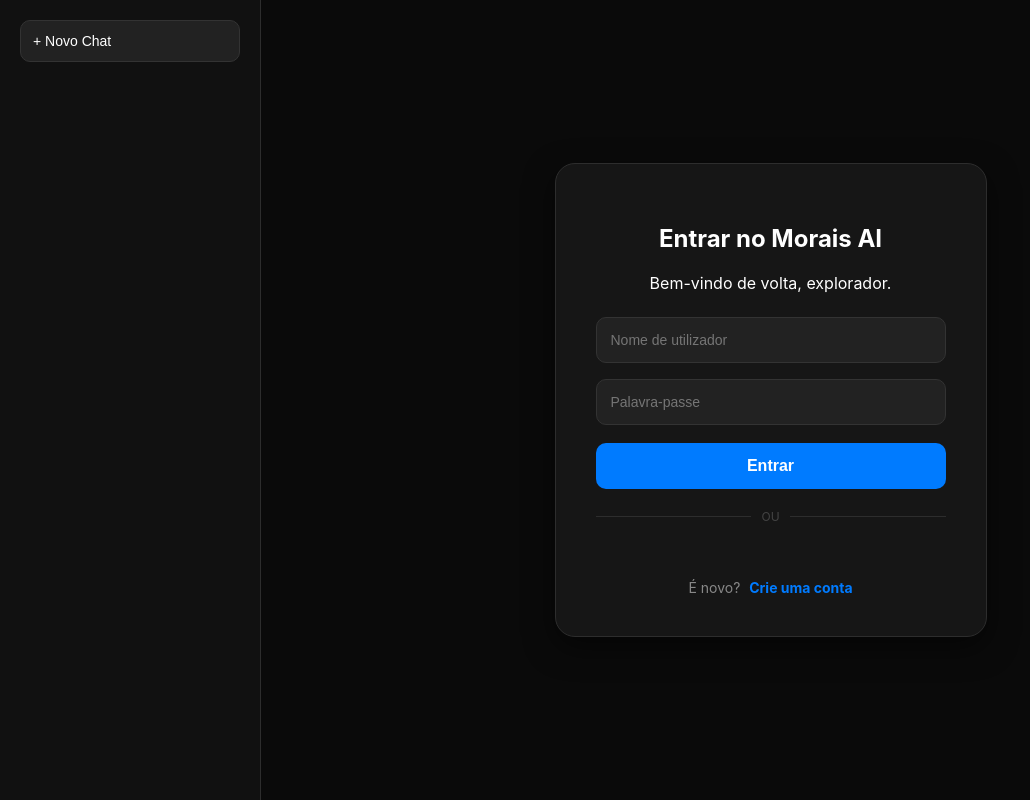
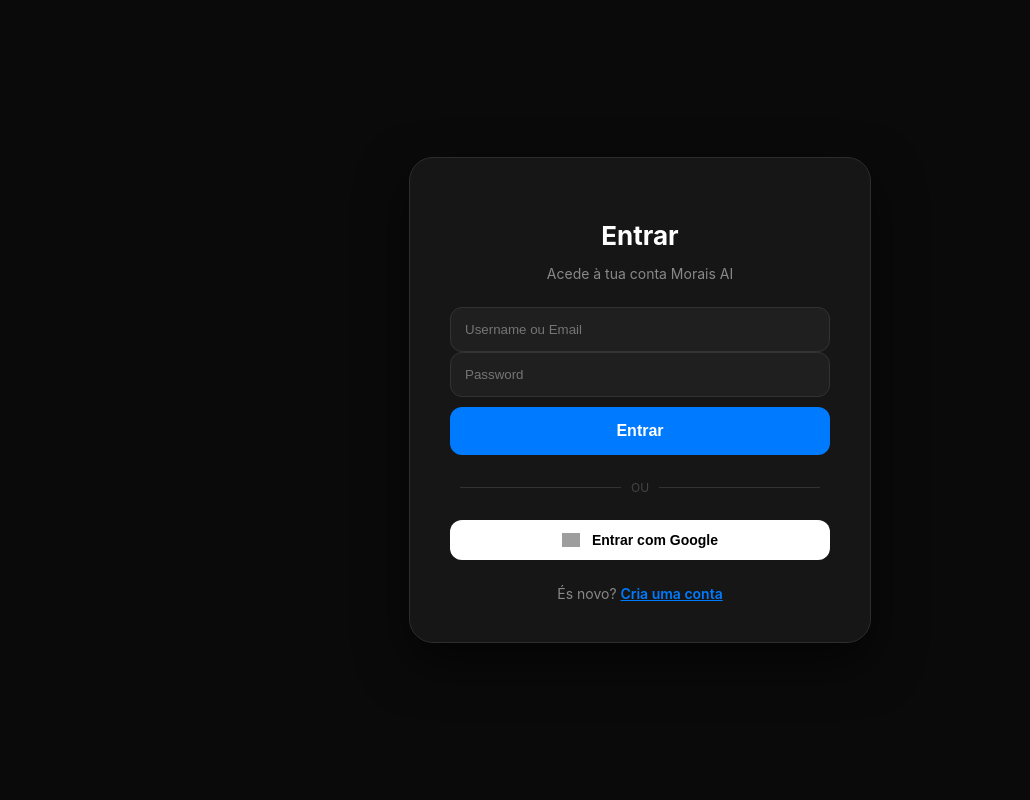
Before and after one commit to joazinhon56-bit/moraisai, a Flask app: page / in a window 1280 px wide. Shown: the whole page, without its empty margins (0-1030 px from the left). Run offline with Flask 3, Linux system fonts and the light colour scheme; some libraries are stand-ins or nearby versions; grey boxes are pictures that could not be loaded.

Commit message:
Interface completa: Login, Registo, Historico e Imagens

```diff
--- a/templates/index.html
+++ b/templates/index.html
@@ -3,241 +3,180 @@
 <head>
     <meta charset="UTF-8">
     <meta name="viewport" content="width=device-width, initial-scale=1.0">
-    <title>Morais AI - Chat</title>
+    <title>Morais AI - Oficial</title>
+    <style>
+        /* CSS: DESIGN E CORES */
+        body { font-family: 'Inter', sans-serif; background-color: #0a0a0a; color: white; margin: 0; height: 100vh; display: flex; justify-content: center; align-items: center; overflow: hidden; }
 
-    <link rel="manifest" href="/manifest.json">
-<meta name="theme-color" content="#007bff">
+        .auth-card { background-color: #161616; padding: 40px; border-radius: 24px; border: 1px solid #2d2d2d; text-align: center; width: 380px; box-shadow: 0 20px 50px rgba(0,0,0,0.6); display: none; }
+        #main-container { display: none; flex-direction: column; width: 100%; height: 100vh; background-color: #0f0f0f; }
 
-<script>
-  if ('serviceWorker' in navigator) {
-    navigator.serviceWorker.register('/sw.js');
-  }
-</script>
-    <script src="https://accounts.google.com/gsi/client" async defer></script>
-    <style>
-        /* Estilos de Base e Layout */
-        body { font-family: 'Inter', sans-serif; background-color: #0a0a0a; color: white; margin: 0; display: flex; height: 100vh; overflow: hidden; }
+        h2 { margin-bottom: 8px; font-size: 26px; font-weight: 700; color: #fff; }
+        p { color: #888; font-size: 14px; margin-bottom: 25px; }
 
-        /* Barra Lateral (Histórico) */
-        #sidebar { width: 260px; background-color: #111; border-right: 1px solid #2d2d2d; display: flex; flex-direction: column; transition: 0.3s; }
-        .sidebar-header { padding: 20px; }
-        .btn-new-chat { width: 100%; background: #222; border: 1px solid #333; color: white; padding: 12px; border-radius: 10px; cursor: pointer; text-align: left; font-size: 14px; transition: 0.2s; }
-        .btn-new-chat:hover { background: #2d2d2d; }
+        /* Inputs */
+        .input-group { text-align: left; margin-bottom: 15px; }
+        input.auth-input { width: 100%; padding: 14px; border-radius: 12px; border: 1px solid #333; background: #1f1f1f; color: white; box-sizing: border-box; outline: none; transition: 0.3s; }
+        input.auth-input:focus { border-color: #007bff; }
 
-        #history-list { flex: 1; overflow-y: auto; padding: 10px; display: flex; flex-direction: column; gap: 5px; }
-        .history-item { padding: 10px; border-radius: 8px; font-size: 13px; cursor: pointer; white-space: nowrap; overflow: hidden; text-overflow: ellipsis; color: #ccc; transition: 0.2s; }
-        .history-item:hover { background: #222; color: white; }
-        .history-item.active { background: #007bff33; color: #007bff; border: 1px solid #007bff55; }
+        /* Botões */
+        .btn-primary { width: 100%; background-color: #007bff; color: white; padding: 15px; border: none; border-radius: 12px; cursor: pointer; font-weight: 700; margin-top: 10px; font-size: 16px; }
+        .btn-google { width: 100%; background-color: white; color: #000; padding: 12px; border: none; border-radius: 12px; cursor: pointer; font-weight: 600; margin-top: 10px; display: flex; align-items: center; justify-content: center; gap: 12px; font-size: 14px; }
+        .btn-google img { width: 18px; }
 
-        /* Área Principal */
-        #main-wrapper { flex: 1; display: flex; flex-direction: column; background-color: #0f0f0f; position: relative; }
+        .divider { margin: 25px 0; display: flex; align-items: center; color: #444; font-size: 12px; }
+        .divider::before, .divider::after { content: ""; flex: 1; height: 1px; background: #333; margin: 0 10px; }
 
-        /* Ajuste do Login para incluir Password */
-        #login-container { position: absolute; inset: 0; background: #0a0a0a; z-index: 100; display: flex; justify-content: center; align-items: center; }
-        .login-box { background-color: #161616; padding: 40px; border-radius: 20px; border: 1px solid #2d2d2d; text-align: center; width: 350px; box-shadow: 0 10px 30px rgba(0,0,0,0.5); }
+        .toggle-text { margin-top: 25px; font-size: 14px; color: #888; }
+        .toggle-text span { color: #007bff; cursor: pointer; font-weight: 600; text-decoration: underline; }
 
-        .auth-input { width: 100%; padding: 14px; margin: 8px 0; border-radius: 10px; border: 1px solid #333; background: #222; color: white; box-sizing: border-box; outline: none; transition: 0.3s; font-size: 14px; }
-        .auth-input:focus { border-color: #007bff; }
+        /* Interface do Chat */
+        .top-bar { padding: 15px 25px; background: #161616; display: flex; justify-content: space-between; align-items: center; border-bottom: 1px solid #2d2d2d; }
+        #chat-container { flex: 1; overflow-y: auto; padding: 25px; display: flex; flex-direction: column; gap: 15px; }
+        .message { max-width: 80%; padding: 15px; border-radius: 18px; font-size: 15px; line-height: 1.6; }
+        .user { align-self: flex-end; background: #007bff; border-bottom-right-radius: 4px; }
+        .ia { align-self: flex-start; background: #222; border: 1px solid #333; border-bottom-left-radius: 4px; }
 
-        /* Chat e Inputs */
-        .top-bar { padding: 15px 25px; border-bottom: 1px solid #2d2d2d; display: flex; justify-content: space-between; align-items: center; }
-        #chat-container { flex: 1; overflow-y: auto; padding: 20px; display: flex; flex-direction: column; gap: 15px; }
-        .message { max-width: 85%; padding: 14px; border-radius: 15px; font-size: 15px; line-height: 1.5; }
-        .user { align-self: flex-end; background-color: #007bff; border-bottom-right-radius: 2px; }
-        .ia { align-self: flex-start; background-color: #222; border: 1px solid #333; border-bottom-left-radius: 2px; }
-
-        #input-area-container { padding: 20px; max-width: 800px; margin: 0 auto; width: 90%; }
-        .input-box { background: #161616; border: 1px solid #2d2d2d; border-radius: 25px; display: flex; align-items: center; padding: 10px 20px; gap: 10px; }
-        #user-input { flex: 1; background: none; border: none; color: white; outline: none; padding: 10px; }
-
-        .btn-primary { width: 100%; background: #007bff; color: white; border: none; padding: 14px; border-radius: 10px; margin-top: 10px; cursor: pointer; font-weight: bold; font-size: 16px; transition: 0.2s; }
-        .btn-primary:hover { background-color: #0056b3; }
+        #input-area { padding: 20px; display: flex; gap: 10px; background: #161616; border-top: 1px solid #2d2d2d; align-items: center; }
+        .chat-img-render { max-width: 100%; border-radius: 12px; margin-top: 10px; display: block; }
     </style>
 </head>
 <body>
 
-    <aside id="sidebar">
-        <div class="sidebar-header">
-            <button class="btn-new-chat" onclick="novoChat()">+ Novo Chat</button>
-        </div>
-        <div id="history-list"></div>
-    </aside>
-
-    <main id="main-wrapper">
-        <div id="login-container">
-           <div id="login-container">
-        <div class="login-box">
-            <h2 id="auth-title">Entrar no Morais AI</h2>
-            <p id="auth-subtitle">Bem-vindo de volta, explorador.</p>
-
-            <div id="email-field" style="display: none;">
-                <input type="email" id="email" class="auth-input" placeholder="Endereço de Email">
+    <div id="login-card" class="auth-card" style="display: block;">
+        <h2>Entrar</h2>
+        <p>Acede à tua conta Morais AI</p>
+        <input type="text" id="login-id" class="auth-input" placeholder="Username ou Email">
+        <input type="password" id="login-pass" class="auth-input" placeholder="Password">
+        <button class="btn-primary" onclick="processarLogin()">Entrar</button>
+        <div class="divider">OU</div>
+        <button class="btn-google" onclick="loginGoogle()">
+            <img src="https://fonts.gstatic.com/s/i/productlogos/googleg/v6/24px.svg"> Entrar com Google
+        </button>
+        <div class="toggle-text">És novo? <span onclick="irParaRegisto()">Cria uma conta</span></div>
     </div>
 
-            <input type="text" id="username" class="auth-input" placeholder="Nome de utilizador">
-            <input type="password" id="password" class="auth-input" placeholder="Palavra-passe">
-
-            <button class="btn-primary" id="btn-auth-action" onclick="processarAuth()">Entrar</button>
-
-            <div style="margin-top: 20px; display: flex; flex-direction: column; align-items: center; gap: 15px;">
-                <div style="display: flex; align-items: center; width: 100%; color: #444; font-size: 12px;">
-                    <hr style="flex: 1; border: 0; border-top: 1px solid #2d2d2d;">
-                    <span style="padding: 0 10px;">OU</span>
-                    <hr style="flex: 1; border: 0; border-top: 1px solid #2d2d2d;">
+    <div id="register-card" class="auth-card">
+        <h2>Criar Conta</h2>
+        <p>Regista-te para começar a usar a IA</p>
+        <button class="btn-google" onclick="loginGoogle()">
+            <img src="https://fonts.gstatic.com/s/i/productlogos/googleg/v6/24px.svg"> Criar conta com Google
+        </button>
+        <div class="divider">OU PREENCHA OS DADOS</div>
+        <input type="email" id="reg-email" class="auth-input" placeholder="O teu Email">
+        <input type="text" id="reg-user" class="auth-input" placeholder="Escolhe um Username">
+        <input type="password" id="reg-pass" class="auth-input" placeholder="Cria uma Password">
+        <button class="btn-primary" onclick="processarRegisto()">Criar Minha Conta</button>
+        <div class="toggle-text">Já tens conta? <span onclick="irParaLogin()">Fazer Login</span></div>
     </div>
 
-                <div id="g_id_onload"
-                     data-client_id="314184167979-drqft3ldcshj3vn1730dtt0er1ha9spd.apps.googleusercontent.com"
-                     data-callback="handleCredentialResponse">
+    <div id="main-container">
+        <div class="top-bar">
+            <span id="user-tag" style="font-weight: 700; color: #007bff;"></span>
+            <div>
+                <button onclick="novoChat()" style="background:#333; border:none; color:white; padding:8px 15px; border-radius:10px; cursor:pointer; margin-right:5px;">+ Novo Chat</button>
+                <button onclick="fazerLogout()" style="background:#c82333; border:none; color:white; padding:8px 15px; border-radius:10px; cursor:pointer;">Sair</button>
             </div>
-                <div class="g_id_signin" data-type="standard"></div>
         </div>
-
-            <div class="toggle-link" style="margin-top: 25px; font-size: 14px; color: #888;">
-                <span id="toggle-question">É novo?</span>
-                <span onclick="alternarModo()" id="toggle-action" style="color: #007bff; cursor: pointer; font-weight: bold; margin-left: 5px;">Crie uma conta</span>
-            </div>
+        <div id="chat-container"></div>
+        <div id="input-area">
+            <input type="file" id="file-input" style="display: none;" accept="image/*" onchange="previewImagem()">
+            <button onclick="document.getElementById('file-input').click()" style="background:none; border:none; cursor:pointer; font-size:24px;">📷</button>
+            <input type="text" id="user-input" style="flex:1; padding:15px; border-radius:15px; border:1px solid #333; background:#222; color:white;" placeholder="Pergunta algo ou pede uma imagem..." onkeypress="if(event.key==='Enter') enviar()">
+            <button onclick="enviar()" style="background:#007bff; border:none; color:white; padding:15px 25px; border-radius:15px; cursor:pointer; font-weight:bold;">Enviar</button>
         </div>
     </div>
 
-        <div class="top-bar">
-            <span id="display-user" style="font-weight: bold; color: #007bff;"></span>
-            <button onclick="fazerLogout()" style="background: none; border: none; color: #888; cursor: pointer; font-size: 12px;">Sair</button>
-        </div>
-
-        <div id="chat-container"></div>
-
-        <div id="input-area-container">
-            <div class="input-box">
-                <input type="file" id="file-input" style="display: none;" accept="image/*" onchange="previewImg()">
-                <button onclick="document.getElementById('file-input').click()" style="background: none; border: none; cursor: pointer; font-size: 18px;">📷</button>
-                <input type="text" id="user-input" placeholder="Pergunta-me qualquer coisa..." onkeypress="if(event.key==='Enter') enviarMensagem()">
-                <button onclick="enviarMensagem()" style="background: none; border: none; cursor: pointer; font-size: 18px;">🚀</button>
-            </div>
-        </div>
-    </main>
-
     <script>
-    // Variáveis globais para controlar o estado da app
-    let modoRegistro = false;
-    let currentSessionId = null;
         let fotoData = null;
 
-    // Executa assim que a página carrega
+        // --- NAVEGAÇÃO ---
+        function irParaRegisto() { document.getElementById('login-card').style.display = 'none'; document.getElementById('register-card').style.display = 'block'; }
+        function irParaLogin() { document.getElementById('register-card').style.display = 'none'; document.getElementById('login-card').style.display = 'block'; }
+
+        // --- LÓGICA DE LOGIN/SESSÃO ---
         window.onload = () => {
             const user = localStorage.getItem('morais_user');
-        if (user) {
-            entrarNoSistema(user);
-            if (typeof carregarListaSessoes === "function") carregarListaSessoes();
-            novoChat();
-        }
+            if (user) entrar(user);
         };
 
-    // --- ESTA É A FUNÇÃO QUE ESTAVA A FALTAR ---
-    function alternarModo() {
-        modoRegistro = !modoRegistro;
+        function entrar(nome) {
+            document.querySelectorAll('.auth-card').forEach(c => c.style.display = 'none');
+            document.getElementById('main-container').style.display = 'flex';
+            document.getElementById('user-tag').innerText = "@" + nome;
+            carregarHistorico();
+        }
 
-        const authTitle = document.getElementById('auth-title');
-        const authSubtitle = document.getElementById('auth-subtitle');
-        const emailField = document.getElementById('email-field');
-        const btnAction = document.getElementById('btn-auth-action');
-        const toggleQuestion = document.getElementById('toggle-question');
-        const toggleAction = document.getElementById('toggle-action');
+        function processarLogin() {
+            const id = document.getElementById('login-id').value;
+            if(id) { localStorage.setItem('morais_user', id); entrar(id); }
+        }
 
-        if (modoRegistro) {
-            authTitle.innerText = "Criar Nova Conta";
-            authSubtitle.innerText = "Junta-te à revolução da IA.";
-            if (emailField) emailField.style.display = "block";
-            btnAction.innerText = "Registar agora";
-            toggleQuestion.innerText = "Já tens conta?";
-            toggleAction.innerText = "Faz Login";
+        function processarRegisto() {
+            const email = document.getElementById('reg-email').value;
+            const user = document.getElementById('reg-user').value;
+            if(email.includes('@') && user) { localStorage.setItem('morais_user', user); entrar(user); }
+            else { alert("Dados inválidos!"); }
+        }
+
+        function loginGoogle() { const u = "Explorador_Google"; localStorage.setItem('morais_user', u); entrar(u); }
+        function fazerLogout() { localStorage.removeItem('morais_user'); location.reload(); }
+
+        // --- HISTÓRICO E MENSAGENS ---
+        function carregarHistorico() {
+            const hist = JSON.parse(localStorage.getItem('morais_hist')) || [];
+            const container = document.getElementById('chat-container');
+            container.innerHTML = '';
+            if (hist.length === 0) {
+                appendMessage("Olá! Sou o Morais AI. O que vamos criar hoje?", 'ia', false);
             } else {
-            authTitle.innerText = "Entrar no Morais AI";
-            authSubtitle.innerText = "Bem-vindo de volta, explorador.";
-            if (emailField) emailField.style.display = "none";
-            btnAction.innerText = "Entrar";
-            toggleQuestion.innerText = "É novo?";
-            toggleAction.innerText = "Crie uma conta";
+                hist.forEach(m => appendMessage(m.text, m.type, false));
             }
         }
 
-    // Processa o Login ou Registo manual
-    function processarAuth() {
-        const user = document.getElementById('username').value;
-        const pass = document.getElementById('password').value;
-        const emailInput = document.getElementById('email');
-        const email = emailInput ? emailInput.value : "";
-
-        if (user.trim().length < 3) return alert("Insere um nome válido!");
-        if (pass.length < 4) return alert("Password deve ter pelo menos 4 caracteres!");
-
-        if (modoRegistro && !email.includes("@")) {
-            return alert("Por favor, insere um email válido!");
+        function appendMessage(text, type, save = true) {
+            const container = document.getElementById('chat-container');
+            const div = document.createElement('div');
+            div.className = `message ${type}`;
+            div.innerHTML = text;
+            container.appendChild(div);
+            container.scrollTop = container.scrollHeight;
+            if (save) {
+                const hist = JSON.parse(localStorage.getItem('morais_hist')) || [];
+                hist.push({ text, type });
+                localStorage.setItem('morais_hist', JSON.stringify(hist));
+            }
         }
 
-        localStorage.setItem('morais_user', user); [cite: 43]
-        entrarNoSistema(user); [cite: 44]
+        function novoChat() { localStorage.removeItem('morais_hist'); carregarHistorico(); }
+
+        function previewImagem() {
+            const file = document.getElementById('file-input').files[0];
+            const reader = new FileReader();
+            reader.onload = (e) => {
+                fotoData = e.target.result;
+                appendMessage("<i>[Imagem carregada para análise]</i>", 'user');
+            };
+            reader.readAsDataURL(file);
         }
 
-    // Entra na interface de Chat
-    function entrarNoSistema(nome) {
-        const loginContainer = document.getElementById('login-container');
-        const displayUser = document.getElementById('display-user');
-
-        if (loginContainer) loginContainer.style.display = 'none'; [cite: 46]
-        if (displayUser) displayUser.innerText = "@" + nome; [cite: 47]
-    }
-
-    // Login oficial pelo Google
-    function handleCredentialResponse(response) {
-        const payload = JSON.parse(atob(response.credential.split('.')[1]));
-        localStorage.setItem('morais_user', payload.name);
-        entrarNoSistema(payload.name);
-        location.reload(); // Recarrega para ativar o histórico
-    }
-
-    function fazerLogout() {
-        localStorage.clear(); [cite: 47]
-        location.reload(); [cite: 48]
-    }
-
-    // Funções de envio de mensagem (Mantidas do original)
-    async function enviarMensagem() {
-        const input = document.getElementById('user-input'); [cite: 55]
-        const msg = input.value.trim(); [cite: 56]
-        if (!msg && !fotoData) return;
-
-        appendMessage(msg, 'user'); [cite: 56]
-        input.value = ''; [cite: 56]
-
+        async function enviar() {
+            const input = document.getElementById('user-input');
+            const msg = input.value;
+            if(!msg && !fotoData) return;
+            if(msg) appendMessage(msg, 'user');
+            input.value = "";
             try {
                 const res = await fetch('/chat', {
                     method: 'POST',
                     headers: { 'Content-Type': 'application/json' },
                     body: JSON.stringify({ msg: msg, image: fotoData })
-            }); [cite: 57]
-            const data = await res.json(); [cite: 58]
-            appendMessage(data.resposta, 'ia'); [cite: 58]
+                });
+                const data = await res.json();
+                appendMessage(data.resposta, 'ia');
                 fotoData = null;
-        } catch (e) {
-            appendMessage("Erro na ligação ao servidor.", 'ia'); [cite: 59]
+            } catch(e) { appendMessage("Erro de ligação.", 'ia'); }
         }
-    }
-
-    function appendMessage(text, type, save = true) {
-        const container = document.getElementById('chat-container'); [cite: 51]
-        const div = document.createElement('div'); [cite: 52]
-        div.className = `message ${type}`; [cite: 52]
-        div.innerHTML = text; [cite: 52]
-        container.appendChild(div); [cite: 52]
-        container.scrollTop = container.scrollHeight; [cite: 52]
-    }
-
-    function novoChat() {
-        document.getElementById('chat-container').innerHTML = '';
-        appendMessage("Olá! Sou o **Morais AI**. Como posso ajudar-te hoje?", 'ia', false);
-    }
-</script>
     </script>
 </body>
 </html>
```
Lines whose indentation alone changed are shown as unchanged.
